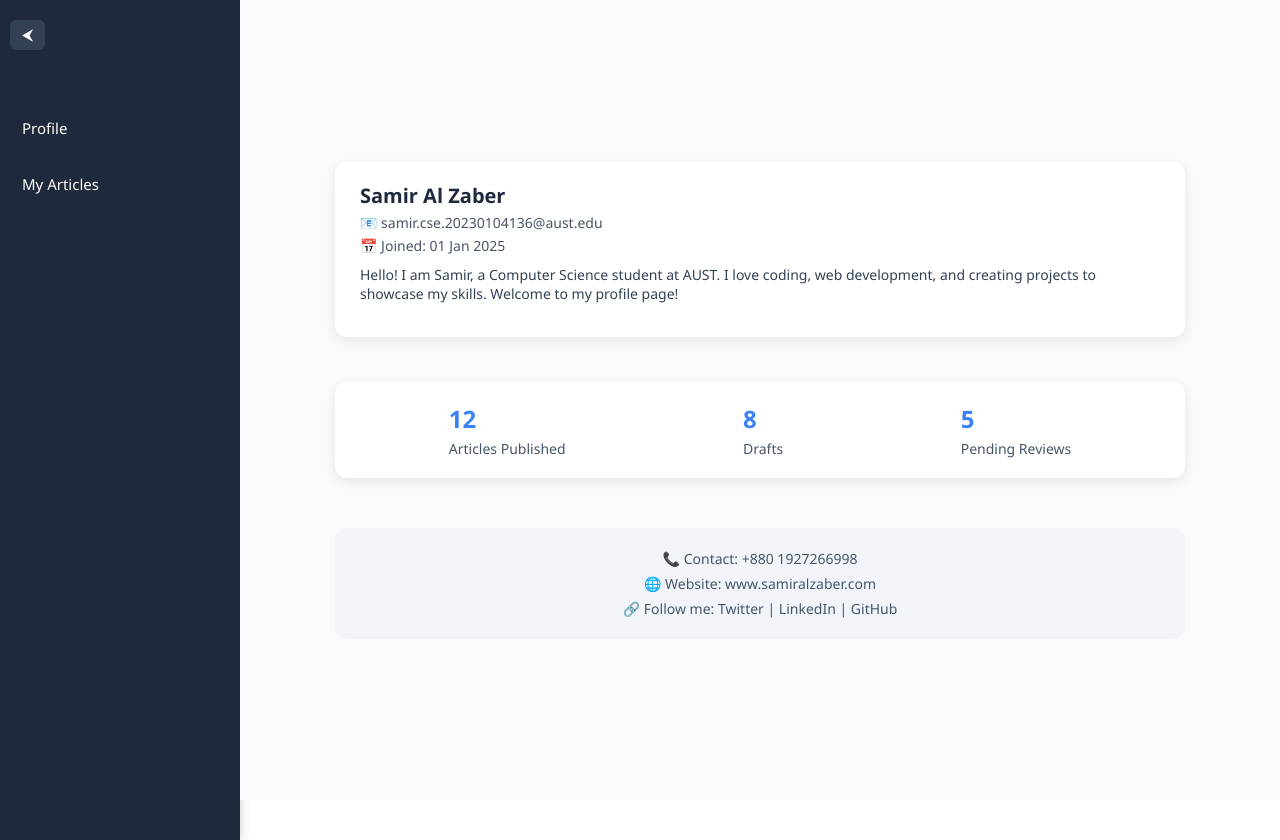
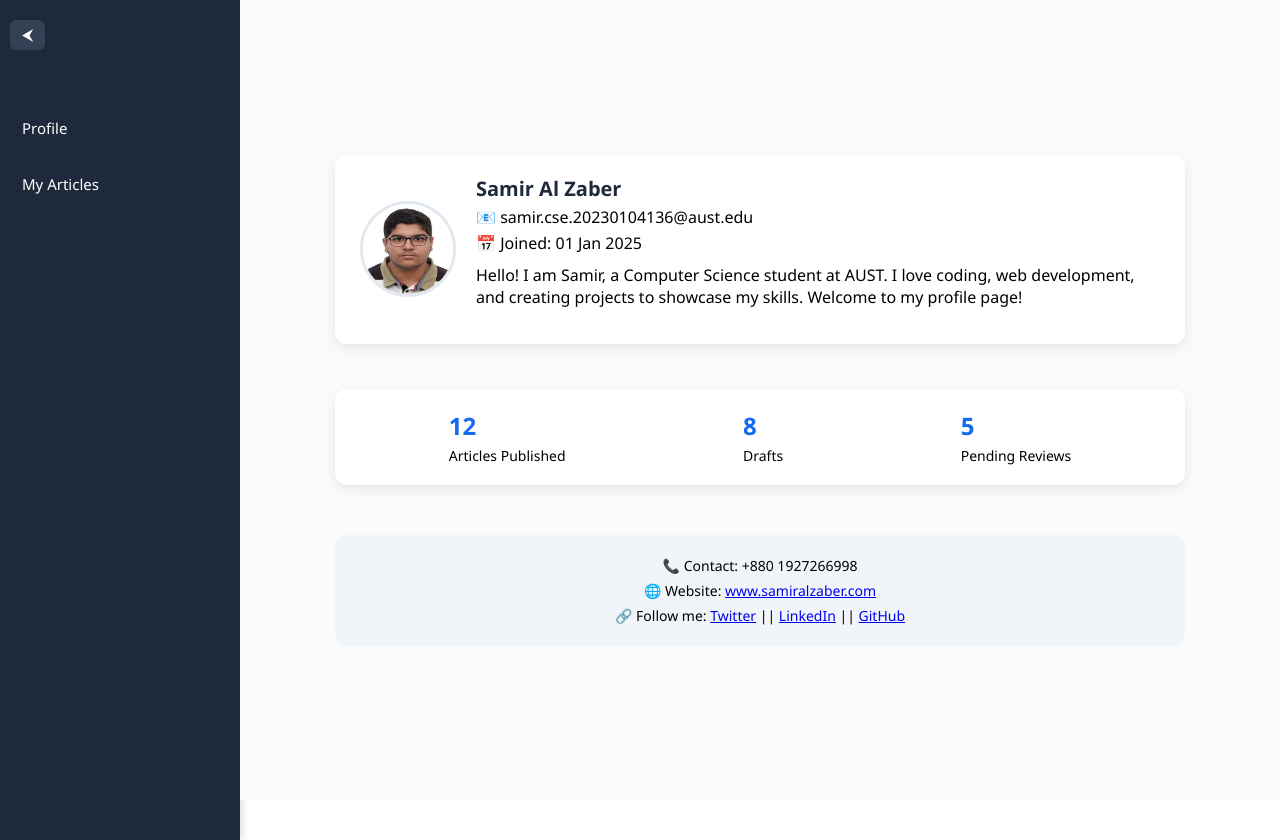
Before and after one commit to Samir-AlJaber/MyProfile, a React (Create React App) app: page / in a window 1280 px wide. Built offline with nearby package versions, Linux system fonts and the light colour scheme.

Commit message:
Profile picture added

```diff
--- a/src/Home/HomePage.css
+++ b/src/Home/HomePage.css
@@ -96,14 +96,14 @@
 
 .profile-info {
   margin: 4px 0;
-  font-size: 14px;
-  color: #475569;
+  font-size: 16px;
+  color: #000000;
 }
 
 .profile-bio {
   margin-top: 10px;
-  font-size: 14px;
-  color: #334155;
+  font-size: 16px;
+  color: #000000;
 }
 
 .stats-card {
@@ -120,13 +120,13 @@
   margin: 0;
   font-size: 24px;
   font-weight: 600;
-  color: #3b82f6;
+  color: #176af0;
 }
 
 .stat p {
   margin: 4px 0 0 0;
   font-size: 14px;
-  color: #475569;
+  color: #000000;
 }
 
 .profile-footer {
@@ -136,7 +136,7 @@
   border-radius: 12px;
   text-align: center;
   font-size: 14px;
-  color: #475569;
+  color: #000000;
 }
 
 .profile-footer p {
--- a/src/Home/ProfilePage.js
+++ b/src/Home/ProfilePage.js
@@ -1,6 +1,7 @@
 import React, {useState} from "react";
 import {useNavigate} from "react-router-dom";
 import "./HomePage.css";
+import profilePic from "../assets/profile.jpg";
 
 const ProfilePage = () => {
   const [isOpen, setIsOpen] = useState(true);
@@ -22,6 +23,8 @@ const ProfilePage = () => {
       <div className="main-content">
         <div className="content-wrapper">
           <div className="profile-card">
+
+            <img src={profilePic} alt="Profile" className="profile-pic"/>
 
             <div>
               <h2 className="profile-name">Samir Al Zaber</h2>
@@ -51,8 +54,8 @@ const ProfilePage = () => {
 
           <div className="profile-footer">
             <p>📞 Contact: +880 1927266998</p>
-            <p>🌐 Website: www.samiralzaber.com</p>
-            <p>🔗 Follow me: Twitter | LinkedIn | GitHub</p>
+            <p>🌐 Website: <a href="#gmail">www.samiralzaber.com</a></p>
+            <p>🔗 Follow me: <a href="#twitter">Twitter</a> || <a href="#linkedin">LinkedIn</a> || <a href="#github">GitHub</a></p>
           </div>
         </div>
       </div>
```
Also changed, not shown: src/assets/profile.jpg (added).
